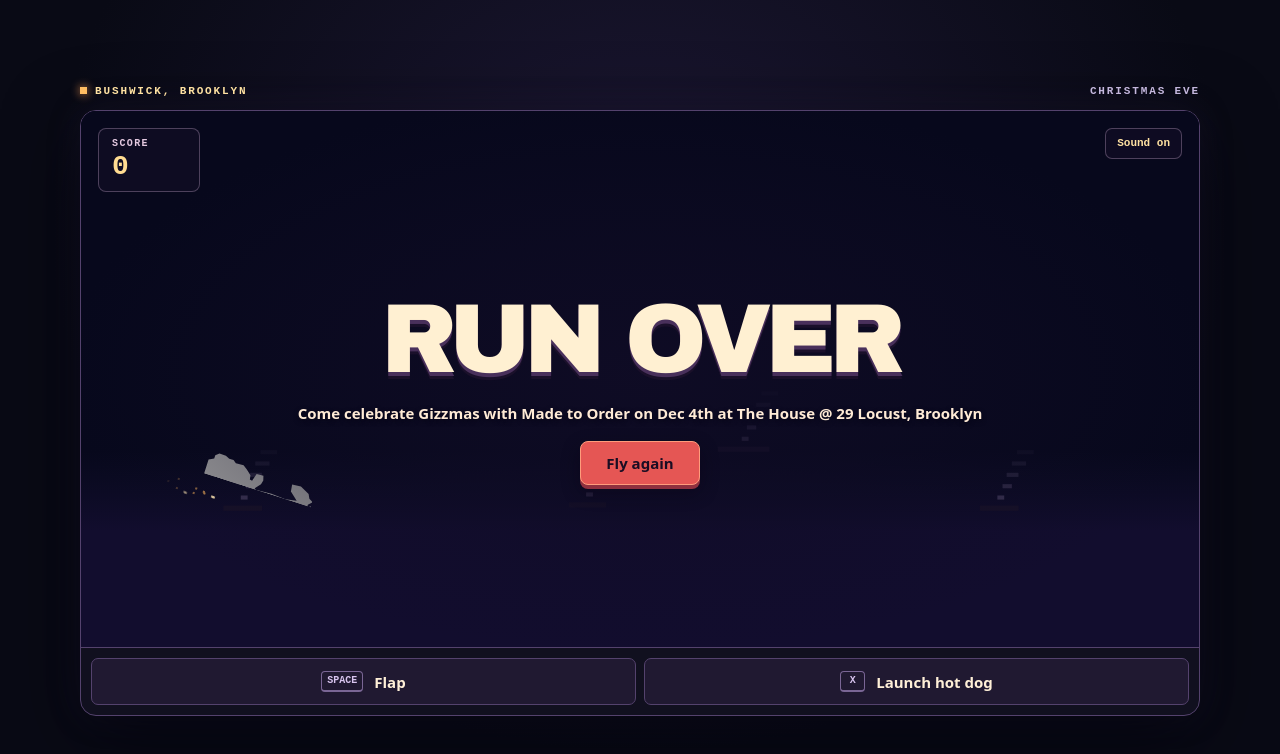
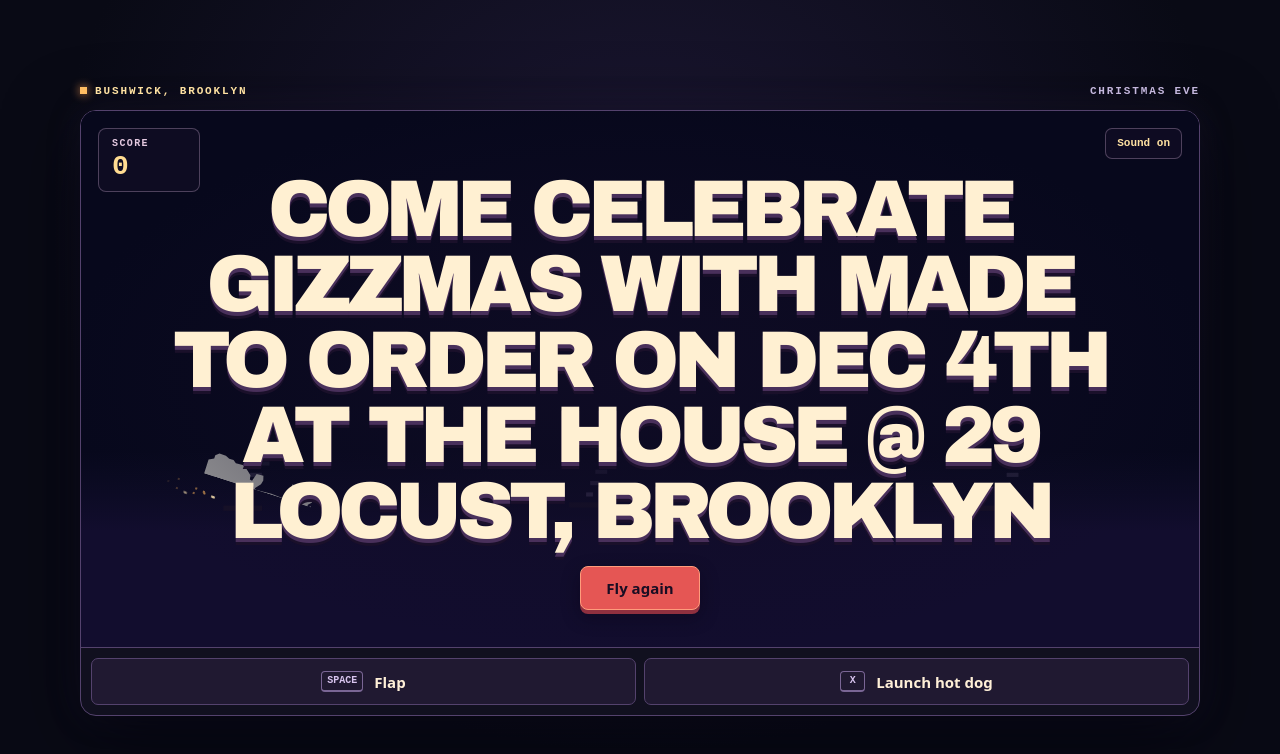
Before and after one commit to Chanksyou/Glizzmas, a plain HTML site: page index.html in a window 1280 px wide. Both pictures are taken after a click on the button "Start flying". Drawn offline with Linux system fonts and the light colour scheme; no server answers.

Commit message:
Make the invitation the end-screen headline

```diff
--- a/index.html
+++ b/index.html
@@ -14,7 +14,7 @@
   header strong { color: #ffe2a2 }
   .lamp { display: inline-block; width: 7px; height: 7px; margin-right: 8px; background: #ffbd62; box-shadow: 0 0 10px #ff9f54 }
   .cabinet { overflow: hidden; border: 1px solid #54426d; border-radius: 16px; box-shadow: 0 20px 75px #02020aae, 0 0 35px #45336530; background: #11101f }
-  .stage { position: relative; height: clamp(360px, 67svh, 640px); overflow: hidden; background: #080921; isolation: isolate }
+  .stage { position: relative; height: clamp(360px, 67svh, 640px); overflow: hidden; background: #080921; isolation: isolate; container-type: size }
   canvas { display: block; width: 100%; height: 100%; touch-action: manipulation }
   .score { position: absolute; z-index: 2; top: 17px; left: 17px; display: grid; gap: 4px; min-width: 102px; padding: 10px 13px; border: 1px solid #b79bbe60; border-radius: 8px; background: #100d24d9 }
   .score span { color: #e4c9e0; font: 700 10px/1 ui-monospace, monospace; letter-spacing: .14em; text-transform: uppercase }
@@ -25,6 +25,7 @@
   .overlay { position: absolute; inset: 0; display: grid; place-items: center; text-align: center; padding: 50px 12px 27px; background: radial-gradient(ellipse at 50% 49%, #100c26db, #100c2680 35%, #0a0b2000 73%) }
   .overlay[hidden] { display: none }
   .overlay h1 { margin: 0; color: #fff0d2; font: 950 clamp(41px, 8.7vw, 98px)/.89 'Archivo Black', 'Arial Black', system-ui, sans-serif; letter-spacing: -.068em; text-transform: uppercase; text-shadow: 0 4px #49305b, 0 7px #1a102a }
+  .overlay .invitation { margin-bottom: clamp(10px, 3cqh, 24px); font-size: min(98px, 11cqw, 15cqh); line-height: .94; text-wrap: balance }
   .overlay h1 span { display: block; color: #ffbf67; text-shadow: 0 4px #ac4147, 0 7px #29132e }
   .overlay p { margin: 20px 0 18px; color: #ffebd6; font-weight: 650; text-shadow: 0 2px 5px #070616 }
   button { font: inherit; font-weight: 800; cursor: pointer; touch-action: manipulation }
@@ -277,8 +278,9 @@ function end() {
   mode = "over";
   stopSpeaking();
   greeting.hidden = true;
-  heading.textContent = "Run over";
-  message.textContent = "Come celebrate Gizzmas with Made to Order on Dec 4th at The House @ 29 Locust, Brooklyn";
+  heading.textContent = "Come celebrate Gizzmas with Made to Order on Dec 4th at The House @ 29 Locust, Brooklyn";
+  heading.className = "invitation";
+  message.hidden = true;
   startButton.textContent = "Fly again";
   overlay.hidden = false;
   startButton.focus({ preventScroll: true });
```
